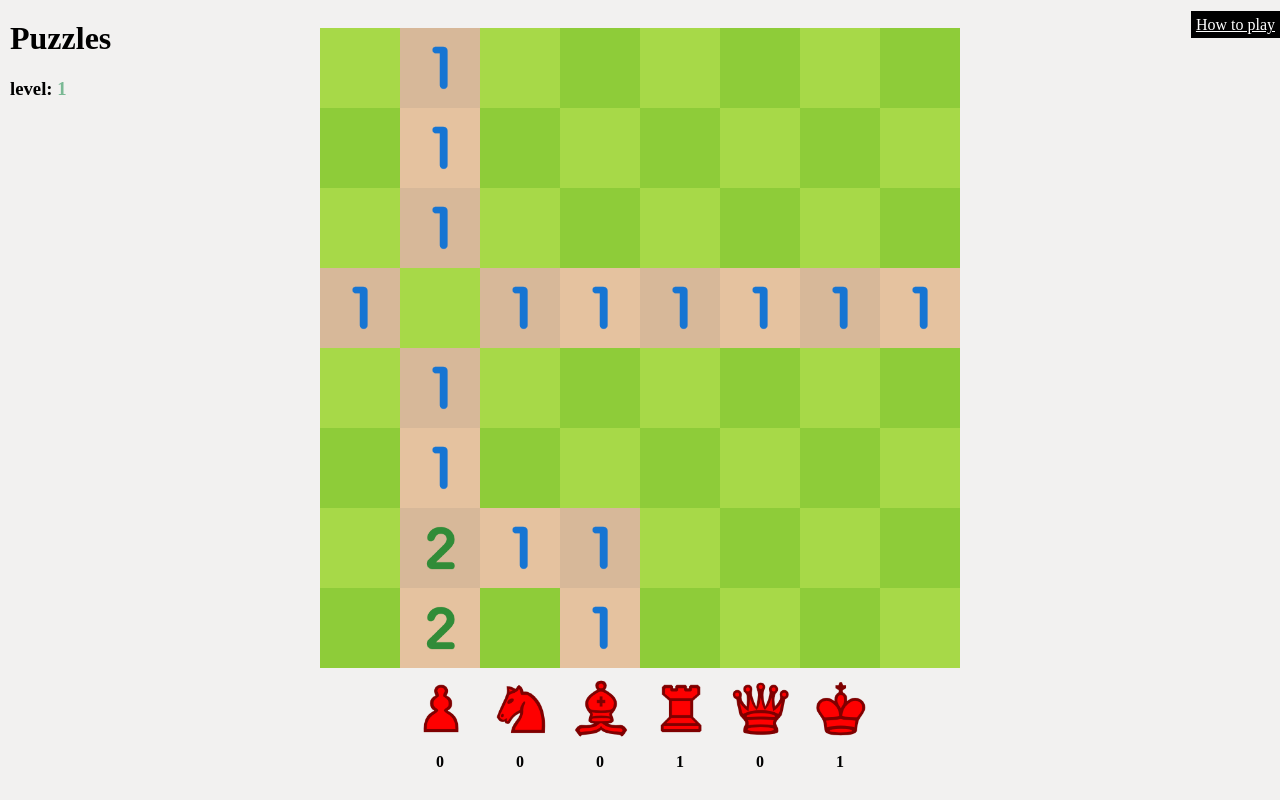
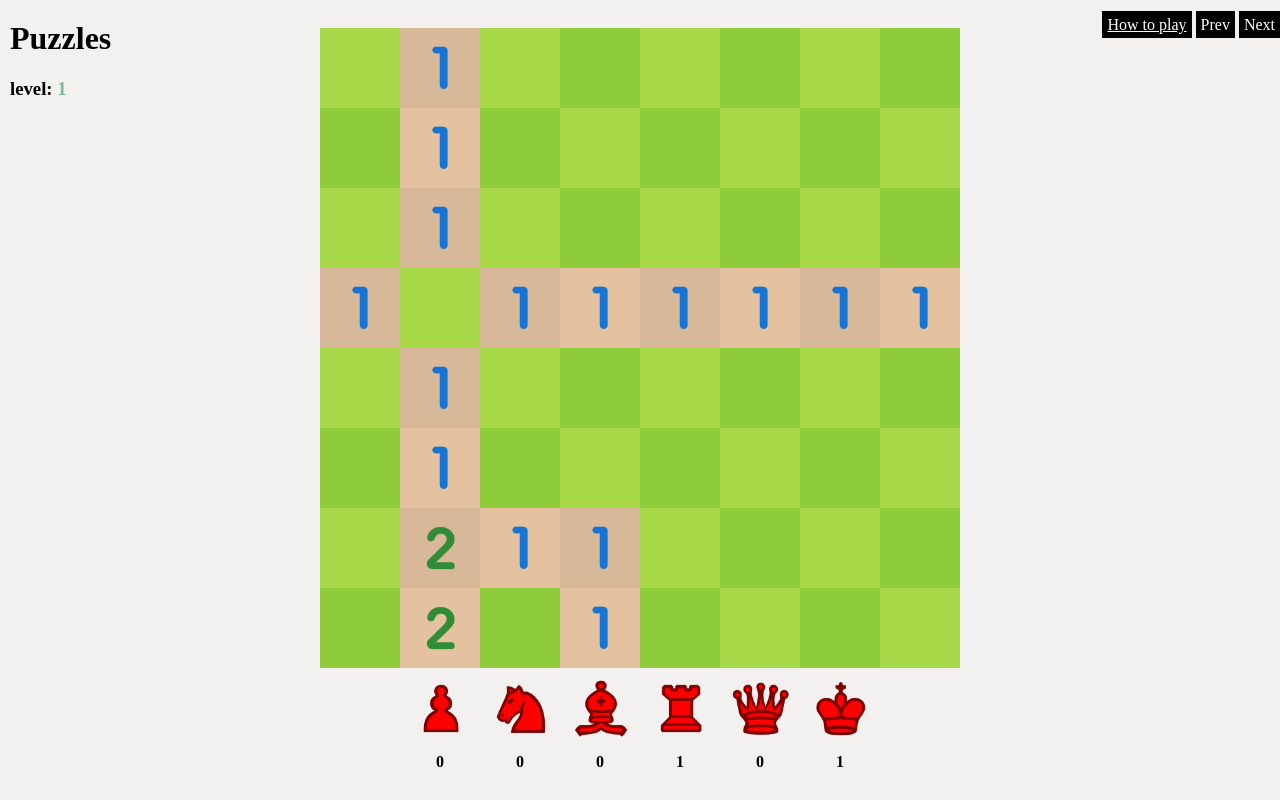
Before and after one commit to korbenkyu1/Chess-Sweeper-Demo, a plain HTML site: page index.html in a window 1280 px wide. Drawn offline with Linux system fonts and the light colour scheme.

Commit message:
Update index.html

```diff
--- a/index.html
+++ b/index.html
@@ -14,6 +14,8 @@
 
     <div class="top-right">
         <a href="">How to play</a>
+        <a id="prev">Prev</a>
+        <a id="next">Next</a>
     </div>
 
     <table class="board">
```
